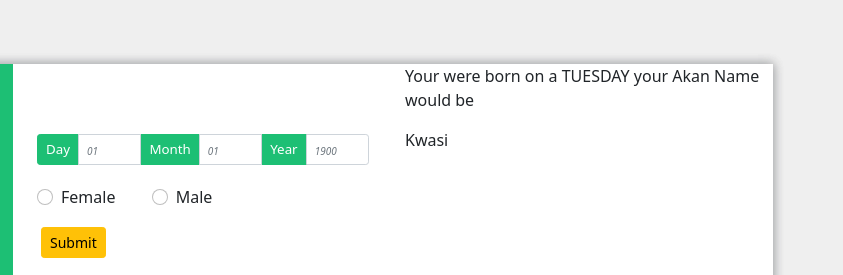
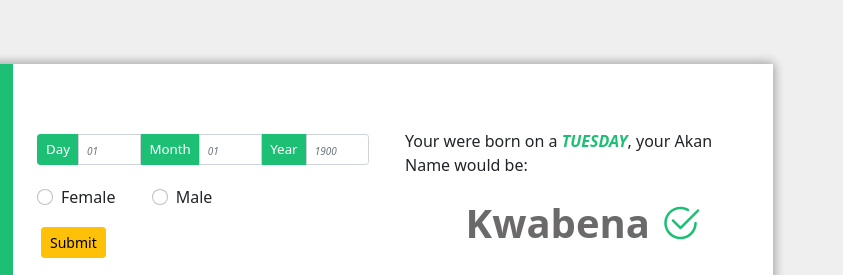
Before and after one commit to Kemnygh/kiiniAfrica, a plain HTML site: page index.html in a window 1280 px wide. Shown: the top 275 px of the page, 437-1280 px from the left. Drawn offline with Linux system fonts and the light colour scheme; a web font is replaced by a local one.

Commit message:
Style and format intro statement and name placeholder

```diff
--- a/assets/css/styles.css
+++ b/assets/css/styles.css
@@ -104,3 +104,26 @@ input::placeholder {
   font-size: 10px;
   font-style: italic;
 }
+
+#content-box{
+  margin-top: 65px;
+}
+
+.name-tag{
+  font-size: 40px;
+  font-weight: bold;
+  color: rgb(107, 105, 105);
+}
+
+.name-tag span{
+  color: #1dbf74;
+}
+
+.hide{
+  display: none;
+}
+
+.day-tag{
+  color: #1dbf74;
+  font-weight: bold;
+}
--- a/assets/js/scripts.js
+++ b/assets/js/scripts.js
@@ -1,5 +1,7 @@
 // prompt("name")
+genderImage()
 
+function genderImage(){
 var imageparent = document.querySelector("#img-box");
 var m_image = document.createElement('img');
 imageparent.appendChild(m_image);
@@ -22,3 +24,8 @@ m_image.style.marginTop = "50px";
 m_image.style.marginBottom = "50px";
 m_image.style.maxWidth = "100%";
 m_image.style.maxHeight = "300px";
+}
+
+var contentContoller = document.querySelector("#content-box")
+
+// contentContoller.classList.add("hide")
--- a/index.html
+++ b/index.html
@@ -82,8 +82,8 @@
 
             </div> -->
             <div id="content-box">
-              <p class="intro-tag">Your were born on a <span>TUESDAY</span> your Akan Name would be</p>
-              <p class="name-tag">Kwasi</p>
+              <p class="intro-tag">Your were born on a <em><span class="day-tag">TUESDAY</span></em>, your Akan Name would be:</p>
+              <p class="name-tag text-center">Kwabena <span><i class="bi bi-check2-circle"></span></i></p>
             </div>
 
           </div>
```
